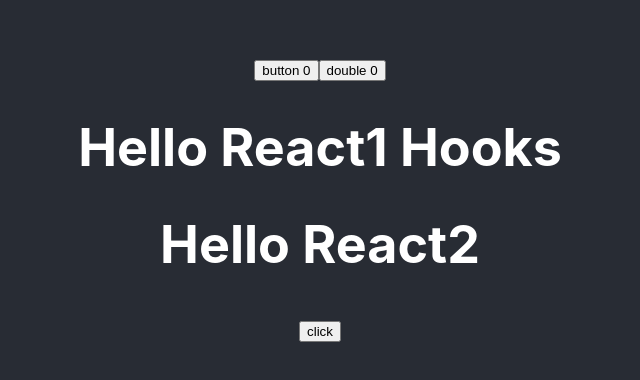
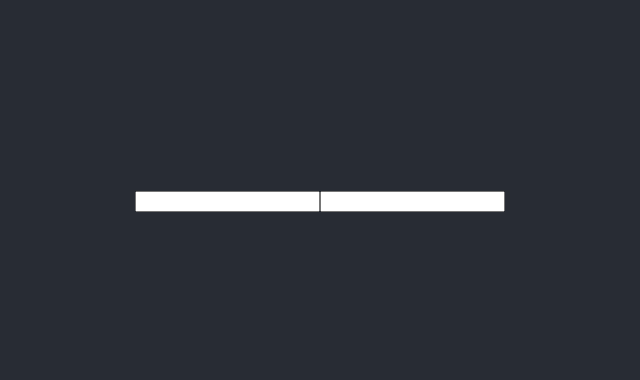
Before and after one commit to waaawoo/react-basic, a React (Create React App) app: page / in a window 1280 px wide. Shown: the part 204-584 px from the top of the page, without its empty margins (320-960 px from the left). Built offline with nearby package versions, Linux system fonts and the light colour scheme.

Commit message:
オブジェクトのuseState

```diff
--- a/src/components/Basic1.js
+++ b/src/components/Basic1.js
@@ -5,17 +5,20 @@ import React, {useState} from 'react'
 
 // Functionコンポーネンtの(reactHooksではClassコンポーネントは基本使わない)
 // 親からのデータを受け取る際は引数へpropsを記載
-const Basic1 = (props) => {
+const Basic1 = () => {
 
 // カウンター用のstateを用意
 // count 数値の変数
 // setCount 関数
 const [count, setCount] = useState(0);
+// オブジェクトでのState
+const [product, setProducts] = useState({
+  name: "",
+  price: "",
+})
 
   // イベント関数
-  const click = () => {
-    alert("click");
-  }
+
 
   return (
     <div>
@@ -24,21 +27,38 @@ const [count, setCount] = useState(0);
         カウンタ-
         secCount(新しい値)setCountの新しい値がcountへ入る
       */}
-      <button onClick={() => setCount(count+1)}>button {count} </button>
+      {/* <button onClick={() => setCount(count+1)}>button {count} </button> */}
       {/* 処理を二つ設定できるが、同じ処理をしてもレンダリング時に処理を行うので0に1を足すことになる */}
       {/* <button onClick={() => {setCount(count+1); setCount(count+1); }}>double {count} </button> */}
       {/*
         setCountの引数に変数を指定すると（今回はprevCount）現在の値がprevCountに入り、
         現在の値から＋１した値が返され、countへ入る
       */}
-      <button onClick={() => {setCount(prevCount=>prevCount+1); setCount(prevCount=>prevCount+1); }}>double {count} </button>
+      {/* <button onClick={() => {setCount(prevCount=>prevCount+1); setCount(prevCount=>prevCount+1); }}>double {count} </button> */}
 
       {/* 引数で受け取ったpropsの変数を指定して表示する */}
-      <h1>Hello React1 {props.name}  </h1>
-      <h1>Hello React2</h1>
+      {/* <h1>Hello React1 {props.name}  </h1> */}
+      {/* <h1>Hello React2</h1> */}
 
       {/* イベントハンドラー */}
-      <button onClick={click}>click</button>
+      {/* <button onClick={click}>click</button> */}
+      <form action="">
+        <input
+          type="text"
+          value={ product.name }
+          // evtはどんな変数でも良いがハンドラー情報が入っていくるものeで良い
+          // ...はオブジェクトの中身を分解して,nameの部分だけ変更している
+          // evt.target.valueはinputのvalueをとっている
+          onChange={evt => setProducts({...product, name: evt.target.value})}
+        />
+        { product.name }
+        <input
+          type="text"
+          value={ product.price }
+          onChange={e => setProducts({...product, price: e.target.value  }) }
+        />
+        { product.price }
+      </form>
     </div>
   )
 }
```
